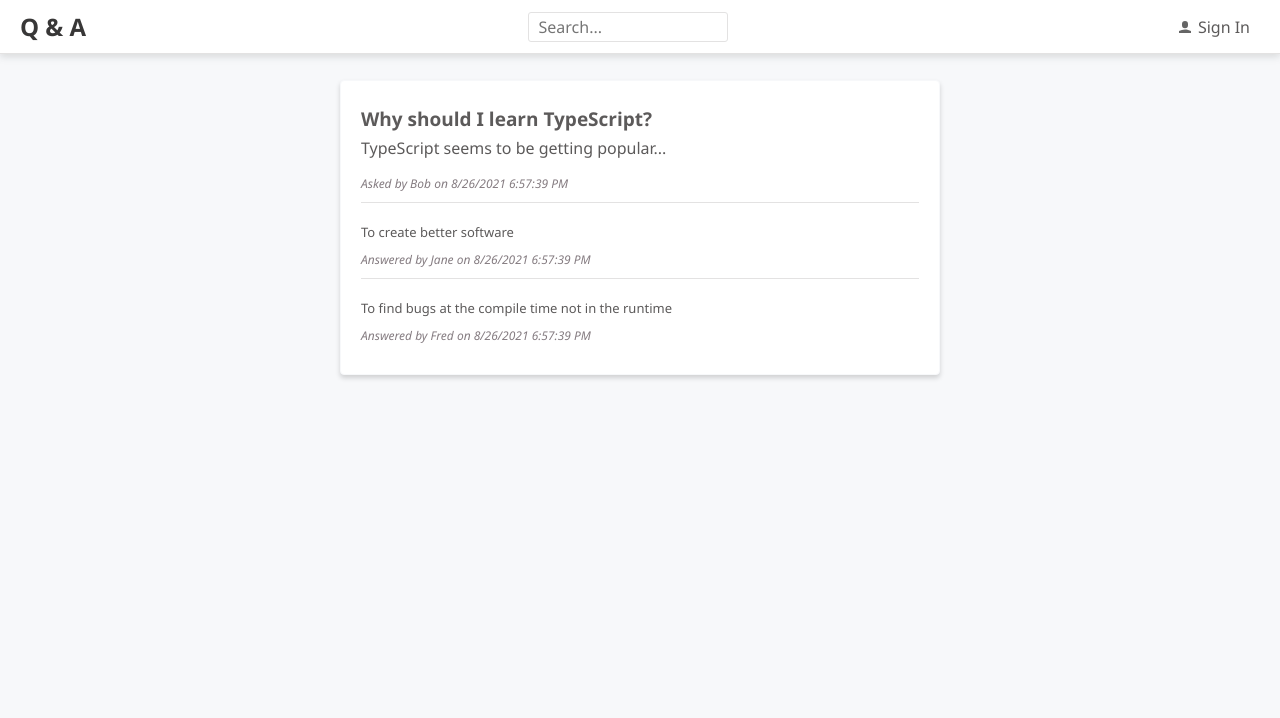
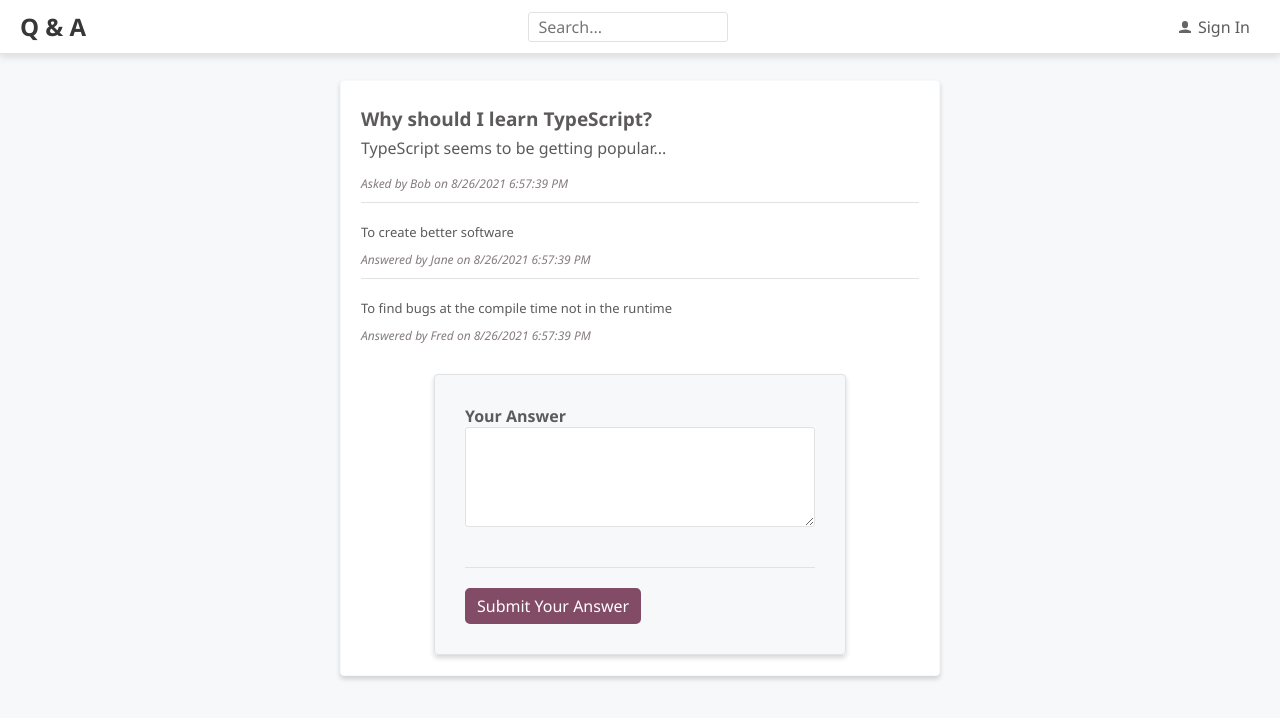
Before and after one commit to sswietoniowski/learning-aspnetcore-react-frontend-react-app, a React (Create React App) app: page /questions/1 in a window 1280 px wide. Shown: the top 718 px of the page. Built offline with nearby package versions, Linux system fonts and the light colour scheme.

Commit message:
Implemented answer form

```diff
--- a/src/QuestionPage.tsx
+++ b/src/QuestionPage.tsx
@@ -1,11 +1,21 @@
 /** @jsxImportSource @emotion/react */
 import { css } from '@emotion/react';
-import { gray3, gray6 } from './Styles';
+import {
+  gray3,
+  gray6,
+  Fieldset,
+  FieldContainer,
+  FieldLabel,
+  FieldTextArea,
+  FormButtonContainer,
+  PrimaryButton,
+} from './Styles';
 import React from 'react';
 import { useParams } from 'react-router-dom';
 import { Page } from './Page';
 import { QuestionData, getQuestion } from './QuestionsData';
 import { AnswerList } from './AnswerList';
+import { useForm } from 'react-hook-form';
 
 export const QuestionPage = () => {
   const [question, setQuestion] = React.useState<QuestionData | null>(null);
@@ -19,6 +29,7 @@
       doGetQuestion(Number(questionId));
     }
   }, [questionId]);
+  const { register } = useForm<FormData>();
   return (
     <Page>
       <div
@@ -61,6 +72,23 @@
                 ${question.created.toLocaleTimeString()}`}
             </div>
             <AnswerList data={question.answers} />
+            <form
+              css={css`
+                margin-top: 20px;
+              `}
+            >
+              <Fieldset>
+                <FieldContainer>
+                  <FieldLabel htmlFor="content">Your Answer</FieldLabel>
+                  <FieldTextArea id="content" name="content" {...register} />
+                </FieldContainer>
+                <FormButtonContainer>
+                  <PrimaryButton type="submit">
+                    Submit Your Answer
+                  </PrimaryButton>
+                </FormButtonContainer>
+              </Fieldset>
+            </form>
           </React.Fragment>
         )}
       </div>
```
